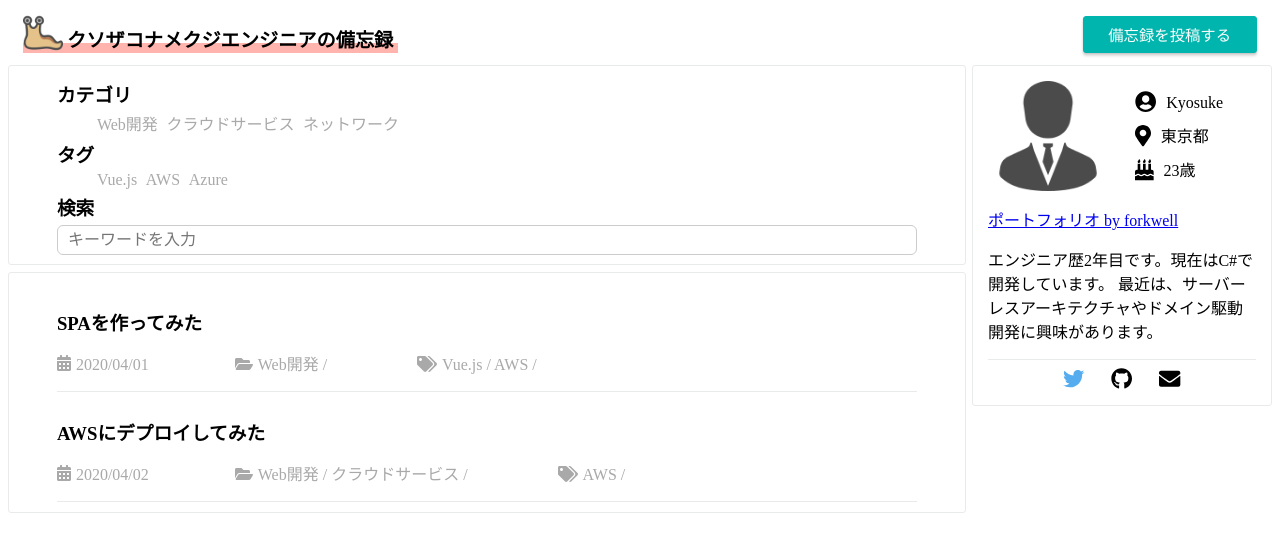
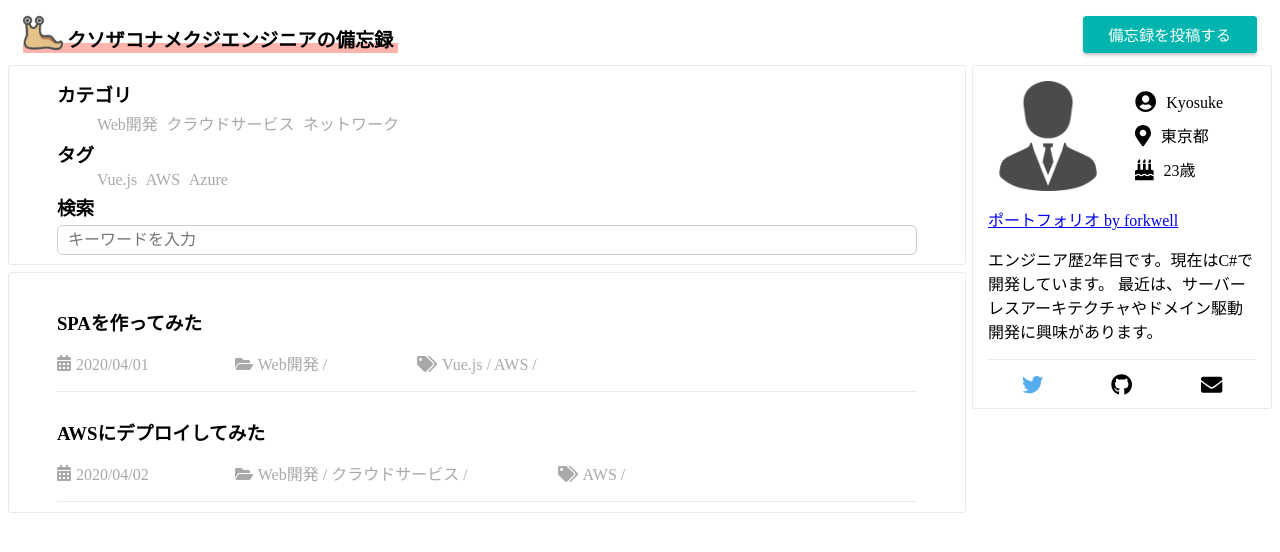
Before and after one commit to AwataKyosuke/my_histroy, a Vue app: page / in a window 1280 px wide. Shown: the top 552 px of the page. Built offline with nearby package versions, Linux system fonts and the light colour scheme; what vue-js-modal would draw is missing.

Commit message:
UPDATE:サイドナビのデザインを一部修正

```diff
--- a/src/components/organsms/Sidenavi.vue
+++ b/src/components/organsms/Sidenavi.vue
@@ -41,8 +41,7 @@
 .sidenavi-box {
   box-sizing: border-box;
   width: 100%;
-  padding: 5% 5%;
-  margin: 0 auto;
+  padding: 5% 5% 0 5%;
   border: 0.5px solid #e9eaea;
   border-radius: 3px;
   transition: 0.3s;
@@ -79,9 +78,8 @@
 
 .contact {
   border-top: 0.5px solid #e9eaea;
-  padding-top: 3%;
-
-  text-align: center;
+  display: flex;
+  justify-content: space-around;
 }
 
 .github {
```
